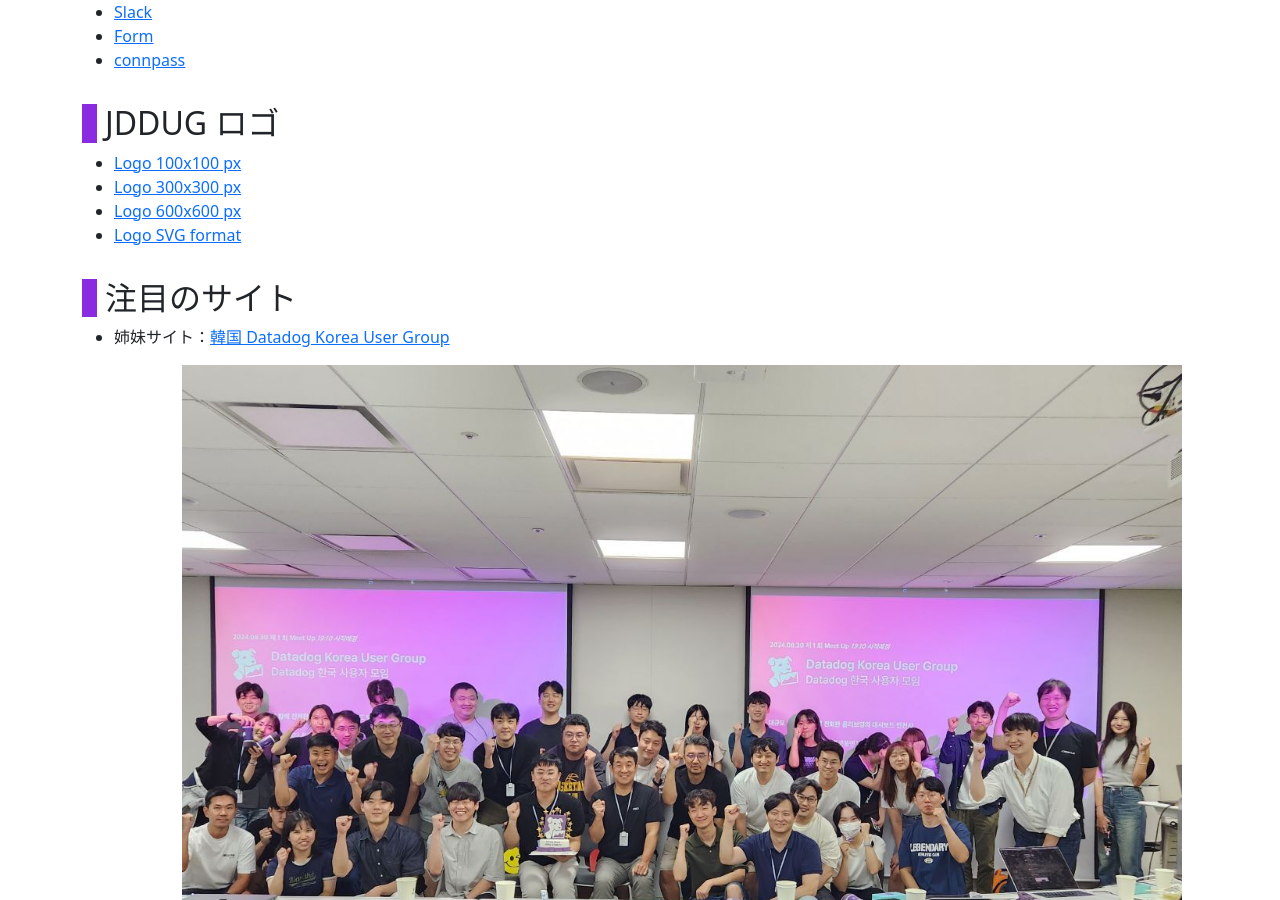
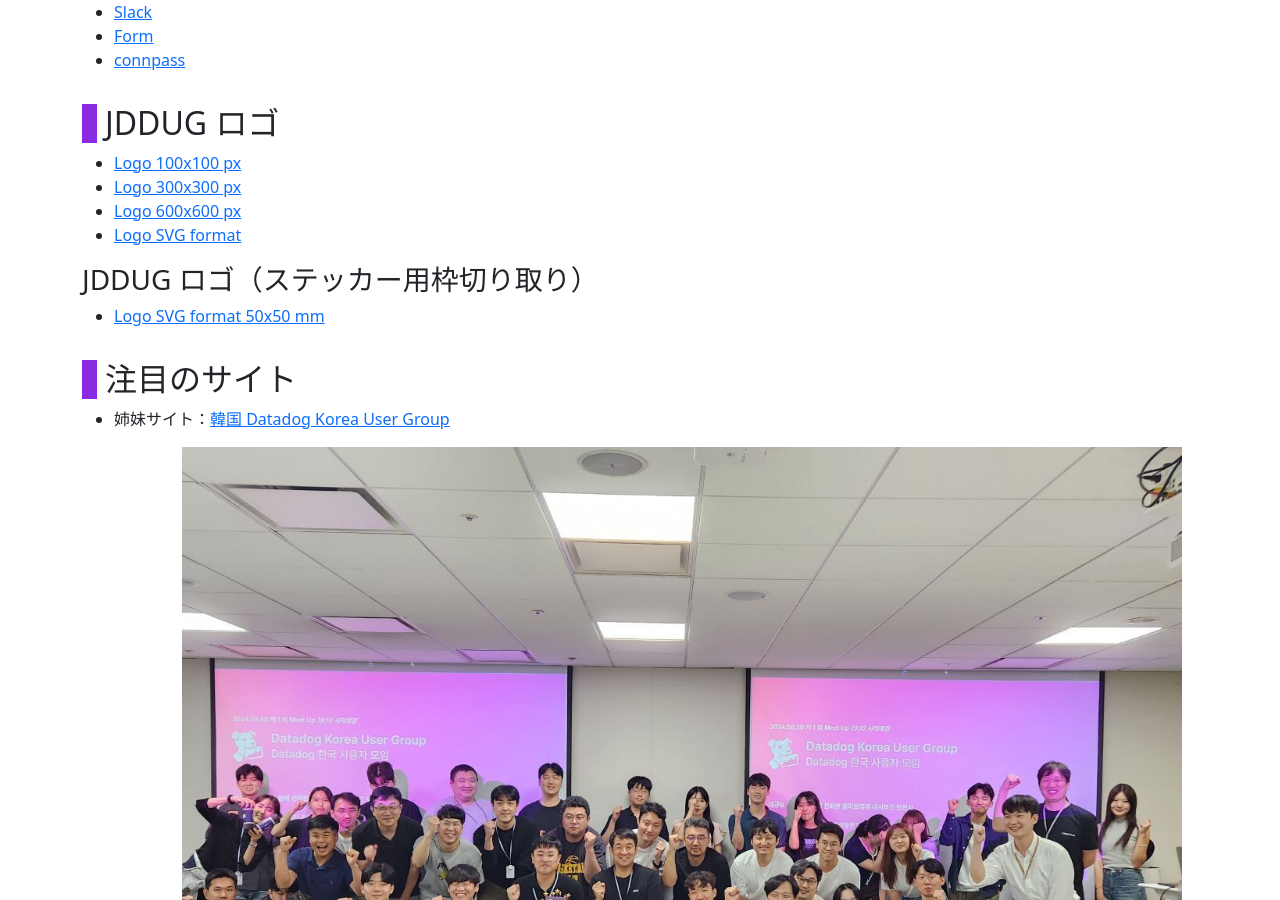
Before and after one commit to jdd-ug/jdd-ug.github.io, a Jekyll site: the page built from about.md, in a window 1280 px wide and 900 px high, scrolled down 1426 px. Built offline with Jekyll 4.4.1, drawn with Linux system fonts in a browser that asks for light colours; nearby versions of some CDN libraries.

Commit message:
ステッカー用枠切り取りSVG画像アップロード

```diff
--- a/about.md
+++ b/about.md
@@ -44,6 +44,10 @@
 - [Logo 600x600 px](/assets/images/iconJDDUG600.png){:target="_blank"}
 - [Logo SVG format](/assets/images/iconJDDUG.svg){:target="_blank"}
 
+### JDDUG ロゴ（ステッカー用枠切り取り）
+
+- [Logo SVG format 50x50 mm](/assets/images/JDDUG_stickermule_rev1_50mm.svg){:target="_blank"}
+
 ## 注目のサイト
 
 - 姉妹サイト：[韓国 Datadog Korea User Group](https://datadogkrug.vercel.app/about)
```
